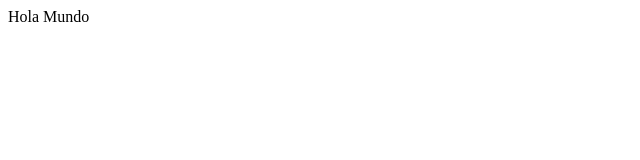
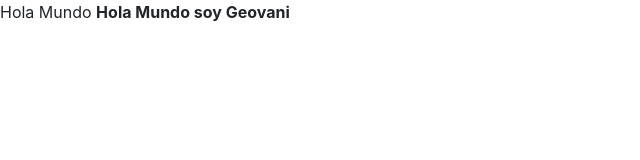
Before and after one commit to yovafree/taller-git, a plain HTML site: page index.html in a window 1280 px wide. Shown: the whole page, without its empty margins (0-640 px from the left). Drawn offline with nearby package versions, Linux system fonts and the light colour scheme.

Commit message:
Se agrega bootstrap

```diff
--- a/index.html
+++ b/index.html
@@ -1,8 +1,11 @@
 <html>
     <head>
         <title>Ejemplo</title>
+        <link rel="stylesheet" href="https://stackpath.bootstrapcdn.com/bootstrap/4.5.2/css/bootstrap.min.css" integrity="sha384-JcKb8q3iqJ61gNV9KGb8thSsNjpSL0n8PARn9HuZOnIxN0hoP+VmmDGMN5t9UJ0Z" crossorigin="anonymous">
     </head>
     <body>
         Hola Mundo
+
+        <b>Hola Mundo soy Geovani</b>
     </body>
 </html>
```
Also changed, not shown: geovani.html (+2 -0 lines).
